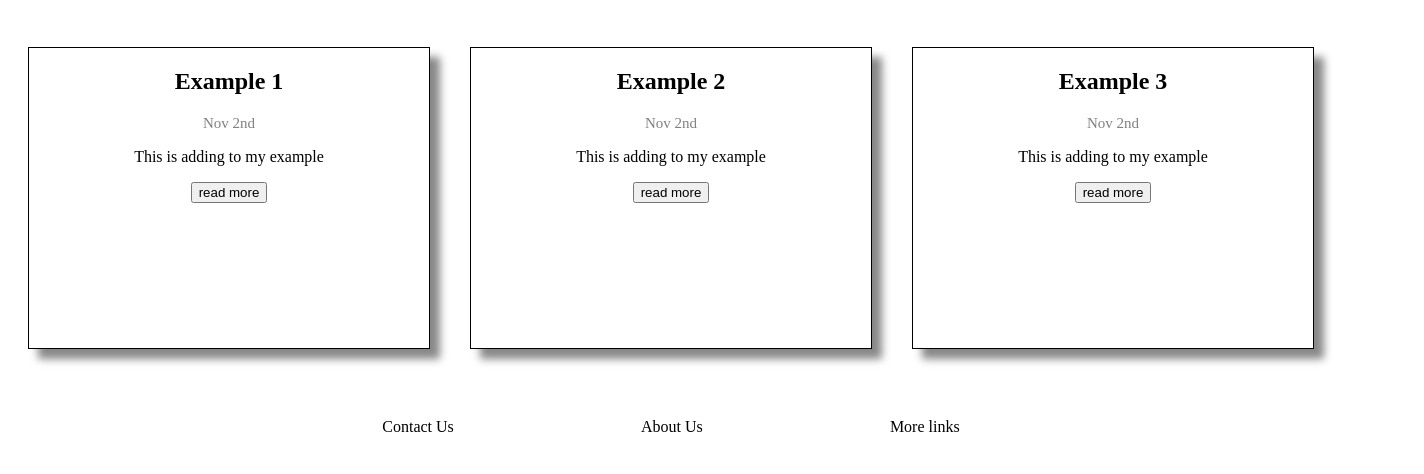
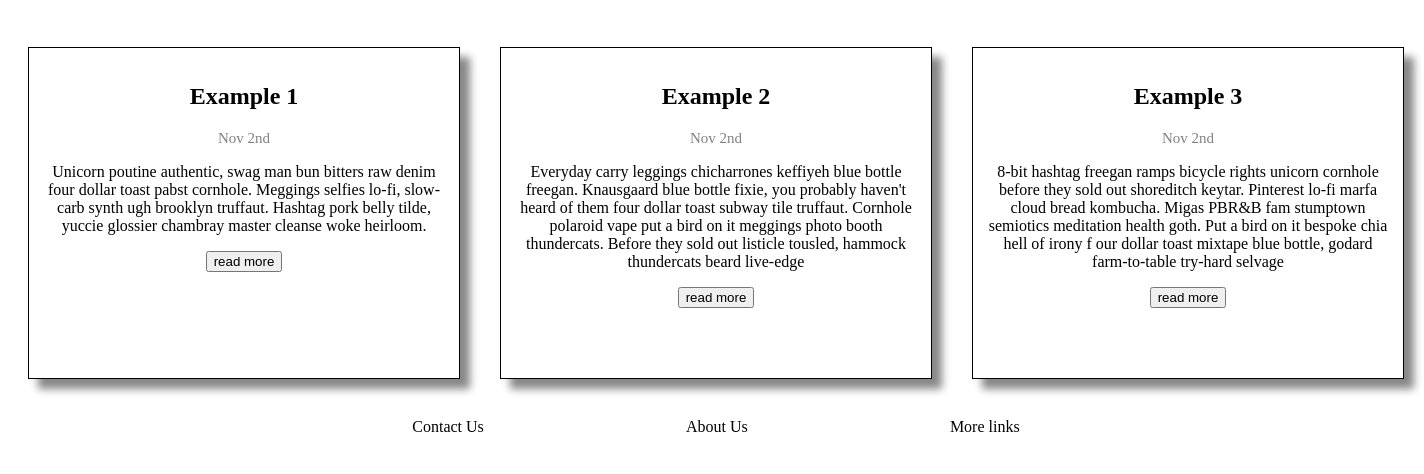
Before and after one commit to Danniedannie/css-blog, a plain HTML site: page index.html in a window 1280 px wide. Shown: the part 81-555 px from the top of the page, 1424 px wide, since content can reach past the window. Drawn offline with Linux system fonts and the light colour scheme.

Commit message:
Add css styling to master.css and additional HTML to blog1.html

```diff
--- a/index.html
+++ b/index.html
@@ -20,14 +20,19 @@
             <div class="blog-posts">
                 <h2> Example 1 </h2>
                 <div class="date"> Nov 2nd </div>
-                <p> This is adding to my example </p>
+                <p> Unicorn poutine authentic, swag man bun bitters raw denim four dollar toast pabst cornhole.
+                  Meggings selfies lo-fi, slow-carb synth ugh brooklyn truffaut.
+                  Hashtag pork belly tilde, yuccie glossier chambray master cleanse woke heirloom.</p>
                 <button onclick="window.location.href = 'blog1.html';">read more</button>
             </div>
 
              <div class="blog-posts">
                 <h2> Example 2 </h2>
                 <div class="date"> Nov 2nd </div>
-                <p> This is adding to my example </p>
+                <p> Everyday carry leggings chicharrones keffiyeh blue bottle freegan.
+                  Knausgaard blue bottle fixie, you probably haven't heard of them four dollar toast
+                  subway tile truffaut. Cornhole polaroid vape put a bird on it meggings photo booth thundercats.
+                  Before they sold out listicle tousled, hammock thundercats beard live-edge </p>
                 <button onclick="window.location.href = 'blog1.html';">read more</button>
             </div>
 
@@ -35,7 +40,9 @@
             <div class="blog-posts">
                 <h2> Example 3 </h2>
                 <div class="date"> Nov 2nd </div>
-                <p> This is adding to my example </p>
+                <p> 8-bit hashtag freegan ramps bicycle rights unicorn cornhole before they sold out shoreditch keytar.
+                  Pinterest lo-fi marfa cloud bread kombucha. Migas PBR&B fam stumptown semiotics meditation health goth. Put a bird on it bespoke chia hell of irony f
+                  our dollar toast mixtape blue bottle, godard farm-to-table try-hard selvage </p>
                 <button onclick="window.location.href = 'blog1.html';">read more</button>
             </div>
       </div>
--- a/master.css
+++ b/master.css
@@ -9,7 +9,7 @@ a {
 
     width: 400px;
     height: 300px;
-    padding: 50 px;
+    padding:  15px;
     border: 1px solid black;
     box-shadow: 10px 10px 8px #888888;
     margin: 20px;
@@ -90,7 +90,7 @@ a {
 
     width: 400px;
     height: 600px;
-    padding: 50 px;
+    padding: 20px;
     border: 1px solid black;
     box-shadow: 10px 10px 8px #725c5c;
     margin: 20px;
```
Also changed, not shown: blog1.html (+8 -0 lines).
